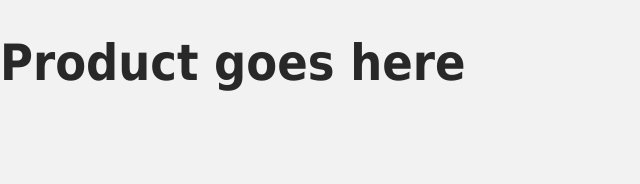
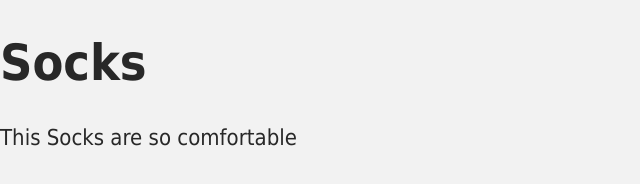
Before and after one commit to codingBear01/vue_sample, a plain HTML site: page index.html in a window 1280 px wide. Shown: the whole page, without its empty margins (0-640 px from the left). Drawn offline with nearby package versions, Linux system fonts and the light colour scheme.

Commit message:
lec 2: creating the Vue App

```diff
--- a/index.html
+++ b/index.html
@@ -6,14 +6,24 @@
     <!-- Import Styles -->
     <link rel="stylesheet" href="./assets/styles.css" />
     <!-- Import Vue.js -->
-    <script src="https://unpkg.com/vue@3.0.11/dist/vue.global.js"></script>
+    <script src="https://unpkg.com/vue@next"></script>
   </head>
   <body>
     <div id="app">
-      <h1>Product goes here</h1>
+      <!-- inside of double curly brace refers product property in Vue app -->
+      <h1>{{ product }}</h1>
+      <p>{{ desc }}</p>
     </div>
 
-    <!-- Import Js -->
+    <!-- Import Vue App -->
     <script src="./main.js"></script>
+
+    <!-- Mount Vue App -->
+    <script>
+      // mountedApp refers to the app imported
+      // argument of mount is a DOM selector(this case by id)
+      // enter mountedApp.product = 'val' on console, product's value is going to be changed
+      const mountedApp = app.mount('#app');
+    </script>
   </body>
 </html>
--- a/main.js
+++ b/main.js
@@ -1 +1,11 @@
-const product = 'Socks'
+/* create Vue app */
+// Options obj for configuring Vue app(neccessary)
+const app = Vue.createApp({
+  // data() return full of data
+  data() {
+    return {
+      product: 'Socks',
+      desc: 'This Socks are so comfortable',
+    };
+  },
+});
```
